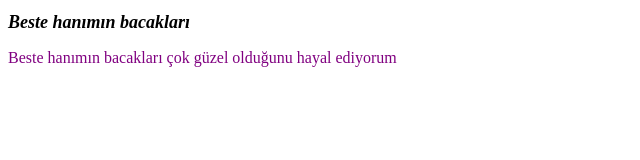
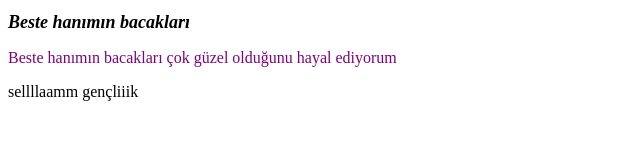
Before and after one commit to aziromen/deneme2, a plain HTML site: page index.html in a window 1280 px wide. Shown: the whole page, without its empty margins (0-640 px from the left). Drawn offline with Linux system fonts and the light colour scheme.

Commit message:
Update index.html

```diff
--- a/index.html
+++ b/index.html
@@ -8,7 +8,7 @@
 <body>
     <h1 style="font-style: italic; font-size: large;"> Beste hanımın bacakları </h1>
     <p style="color: purple;">Beste hanımın bacakları çok güzel olduğunu hayal ediyorum</p>
-
+    <p> sellllaamm gençliiik</p>
 
 
 
```
